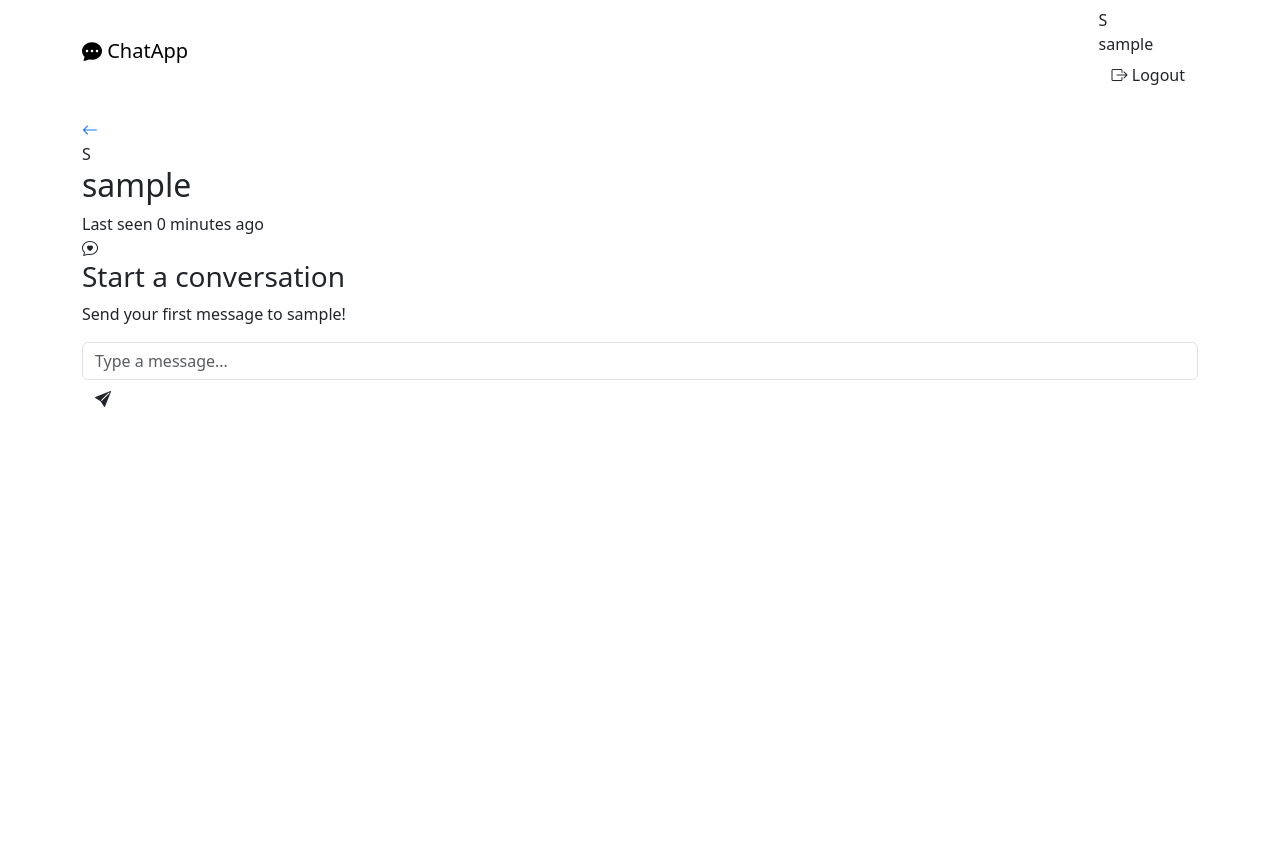
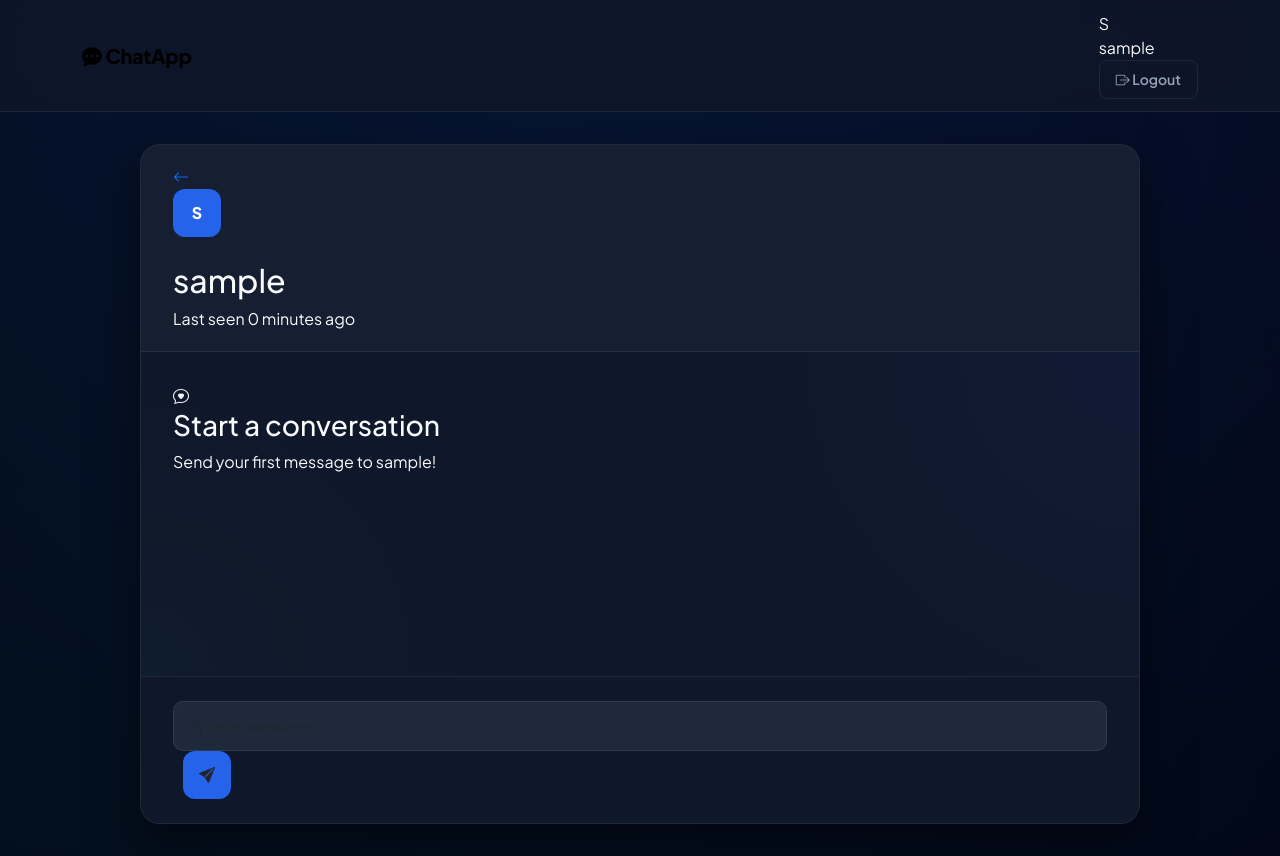
Before and after one commit to Abinvarghese22/zybo-tech-skill-challenge, a Django app: template templates/chat/chat.html in a window 1280 px wide. Before the commit the page ends 407 px from the top, so only its background shows below. Run offline with Django 4.2, Linux system fonts and the light colour scheme; the template is opened without the code that fills it: values that come from a table or form of the project are taken from there, others are empty; the visitor is signed in with stand-in values (Sample User, id 1); data comes from the database, SQL or seed files in the repository.

Commit message:
UI: Overhaul for a proper professional Midnight Sapphire design

```diff
--- /dev/null
+++ b/static/css/styles.css
@@ -0,0 +1,268 @@
+/* ============================
+   Midnight Sapphire Design System
+   ============================ */
+:root {
+    /* Primary Colors */
+    --primary: #2563eb;
+    --primary-hover: #1d4ed8;
+    --primary-light: #60a5fa;
+    --primary-glow: rgba(37, 99, 235, 0.2);
+
+    /* Neutral Palette */
+    --slate-50: #f8fafc;
+    --slate-100: #f1f5f9;
+    --slate-200: #e2e8f0;
+    --slate-300: #cbd5e1;
+    --slate-400: #94a3b8;
+    --slate-500: #64748b;
+    --slate-600: #475569;
+    --slate-700: #334155;
+    --slate-800: #1e293b;
+    --slate-900: #0f172a;
+    --slate-950: #020617;
+
+    /* Semantic */
+    --success: #10b981;
+    --danger: #ef4444;
+    --warning: #f59e0b;
+
+    /* App Tokens */
+    --bg-app: var(--slate-950);
+    --bg-card: var(--slate-900);
+    --bg-input: var(--slate-800);
+    --text-main: var(--slate-50);
+    --text-dim: var(--slate-400);
+    --border-main: rgba(255, 255, 255, 0.08);
+    --radius-main: 12px;
+}
+
+/* ============================
+   Global Reset
+   ============================ */
+* {
+    margin: 0;
+    padding: 0;
+    box-sizing: border-box;
+}
+
+body {
+    background-color: var(--bg-app);
+    color: var(--text-main);
+    font-family: 'Plus Jakarta Sans', 'Inter', sans-serif;
+    min-height: 100vh;
+    display: flex;
+    flex-direction: column;
+    background-image:
+        radial-gradient(circle at 50% -20%, rgba(37, 99, 235, 0.15), transparent),
+        radial-gradient(circle at 0% 100%, rgba(16, 185, 129, 0.05), transparent);
+}
+
+/* ============================
+   Navbar
+   ============================ */
+.glass-navbar {
+    background: rgba(15, 23, 42, 0.8) !important;
+    backdrop-filter: blur(12px);
+    border-bottom: 1px solid var(--border-main);
+    padding: 0.75rem 0;
+}
+
+.brand-text {
+    font-size: 1.25rem;
+    font-weight: 800;
+    letter-spacing: -0.02em;
+}
+
+/* ============================
+   Components
+   ============================ */
+.glass-card {
+    background: var(--bg-card);
+    border: 1px solid var(--border-main);
+    border-radius: var(--radius-main);
+}
+
+.btn-logout {
+    padding: 0.5rem 1rem;
+    border-radius: 8px;
+    font-weight: 600;
+    font-size: 0.875rem;
+    color: var(--slate-400) !important;
+    border: 1px solid var(--border-main);
+    transition: all 0.2s;
+}
+
+.btn-logout:hover {
+    background: rgba(239, 68, 68, 0.1);
+    color: var(--danger) !important;
+    border-color: var(--danger);
+}
+
+/* ============================
+   Chat List
+   ============================ */
+.users-wrapper {
+    max-width: 700px;
+    margin: 2rem auto;
+}
+
+.user-item {
+    display: flex;
+    align-items: center;
+    padding: 1rem 1.5rem;
+    border-bottom: 1px solid var(--border-main);
+    transition: background 0.2s;
+    text-decoration: none !important;
+    color: inherit !important;
+}
+
+.user-item:hover {
+    background: rgba(255, 255, 255, 0.03);
+}
+
+.user-avatar {
+    width: 48px;
+    height: 48px;
+    border-radius: 12px;
+    background: var(--primary);
+    display: flex;
+    align-items: center;
+    justify-content: center;
+    font-weight: 800;
+    color: white;
+}
+
+.status-dot {
+    width: 10px;
+    height: 10px;
+    border-radius: 50%;
+    margin-right: 8px;
+}
+
+.status-dot.online {
+    background: var(--success);
+    box-shadow: 0 0 8px var(--success);
+}
+
+.status-dot.offline {
+    background: var(--slate-500);
+}
+
+/* ============================
+   Chat Room
+   ============================ */
+.chat-wrapper {
+    max-width: 1000px;
+    margin: 1rem auto;
+    height: calc(100vh - 120px);
+    display: flex;
+    flex-direction: column;
+    background: var(--bg-card);
+    border: 1px solid var(--border-main);
+    border-radius: 20px;
+    overflow: hidden;
+    box-shadow: 0 20px 50px rgba(0, 0, 0, 0.5);
+}
+
+.chat-header {
+    padding: 1.25rem 2rem;
+    border-bottom: 1px solid var(--border-main);
+    background: rgba(30, 41, 59, 0.5);
+}
+
+.chat-messages {
+    flex: 1;
+    padding: 2rem;
+    overflow-y: auto;
+    background-image:
+        radial-gradient(circle at top right, rgba(37, 99, 235, 0.05), transparent 400px),
+        radial-gradient(circle at bottom left, rgba(16, 185, 129, 0.03), transparent 400px);
+}
+
+.message {
+    margin-bottom: 1rem;
+    display: flex;
+    max-width: 80%;
+}
+
+.message.sent {
+    align-self: flex-end;
+    flex-direction: row-reverse;
+}
+
+.message.received {
+    align-self: flex-start;
+}
+
+.message-bubble {
+    padding: 0.8rem 1.25rem;
+    border-radius: 18px;
+    font-size: 0.9375rem;
+    line-height: 1.5;
+}
+
+.message.sent .message-bubble {
+    background: linear-gradient(135deg, var(--primary), #1e40af);
+    color: white;
+    border-bottom-right-radius: 4px;
+}
+
+.message.received .message-bubble {
+    background: var(--slate-800);
+    color: var(--slate-100);
+    border-bottom-left-radius: 4px;
+}
+
+.chat-input-area {
+    padding: 1.5rem 2rem;
+    border-top: 1px solid var(--border-main);
+    background: var(--slate-900);
+}
+
+.message-input {
+    background: var(--slate-800) !important;
+    border: 1px solid var(--border-main) !important;
+    color: white !important;
+    border-radius: 12px !important;
+    padding: 0.8rem 1.2rem !important;
+}
+
+.btn-send {
+    background: var(--primary);
+    width: 48px;
+    height: 48px;
+    border-radius: 12px;
+    margin-left: 10px;
+}
+
+/* ============================
+   Auth
+   ============================ */
+.auth-wrapper {
+    min-height: 100vh;
+    display: flex;
+    align-items: center;
+    justify-content: center;
+}
+
+.auth-card {
+    width: 100%;
+    max-width: 420px;
+    padding: 2.5rem;
+}
+
+.btn-auth {
+    background: var(--primary);
+    font-weight: 700;
+    padding: 0.8rem;
+    width: 100%;
+    border-radius: 12px;
+}
+
+.form-control {
+    background: var(--slate-800) !important;
+    border: 1px solid var(--border-main) !important;
+    color: white !important;
+    padding: 0.75rem 1rem !important;
+    border-radius: 10px !important;
+}
--- a/templates/base.html
+++ b/templates/base.html
@@ -1,6 +1,7 @@
 {% load static %}
 <!DOCTYPE html>
 <html lang="en">
+
 <head>
     <meta charset="UTF-8">
     <meta name="viewport" content="width=device-width, initial-scale=1.0">
@@ -10,7 +11,8 @@
     <!-- Google Fonts -->
     <link rel="preconnect" href="https://fonts.googleapis.com">
     <link rel="preconnect" href="https://fonts.gstatic.com" crossorigin>
-    <link href="https://fonts.googleapis.com/css2?family=Inter:wght@300;400;500;600;700&display=swap" rel="stylesheet">
+    <link href="https://fonts.googleapis.com/css2?family=Plus+Jakarta+Sans:wght@300;400;500;600;700;800&display=swap"
+        rel="stylesheet">
 
     <!-- Bootstrap 5 CSS -->
     <link href="https://cdn.jsdelivr.net/npm/bootstrap@5.3.2/dist/css/bootstrap.min.css" rel="stylesheet">
@@ -23,6 +25,7 @@
 
     {% block extra_css %}{% endblock %}
 </head>
+
 <body>
     {% block body %}
     <!-- Navbar -->
@@ -52,7 +55,8 @@
     <div class="container mt-3">
         {% for message in messages %}
         <div class="alert alert-{{ message.tags }} alert-dismissible fade show glass-alert" role="alert">
-            <i class="bi {% if message.tags == 'success' %}bi-check-circle-fill{% elif message.tags == 'error' %}bi-exclamation-triangle-fill{% elif message.tags == 'info' %}bi-info-circle-fill{% endif %} me-2"></i>
+            <i
+                class="bi {% if message.tags == 'success' %}bi-check-circle-fill{% elif message.tags == 'error' %}bi-exclamation-triangle-fill{% elif message.tags == 'info' %}bi-info-circle-fill{% endif %} me-2"></i>
             {{ message }}
             <button type="button" class="btn-close" data-bs-dismiss="alert" aria-label="Close"></button>
         </div>
@@ -71,4 +75,5 @@
 
     {% block extra_js %}{% endblock %}
 </body>
+
 </html>
```
